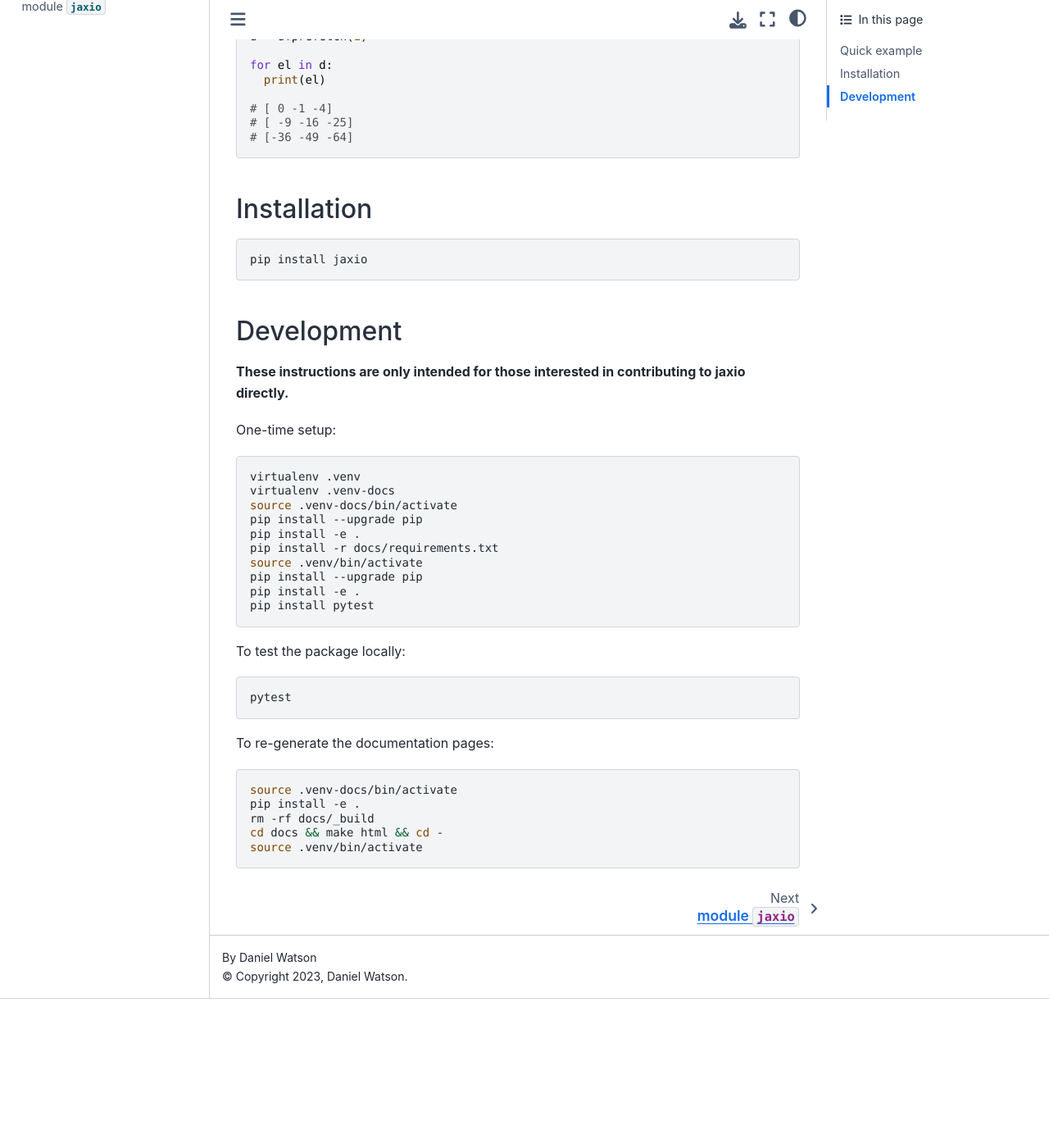
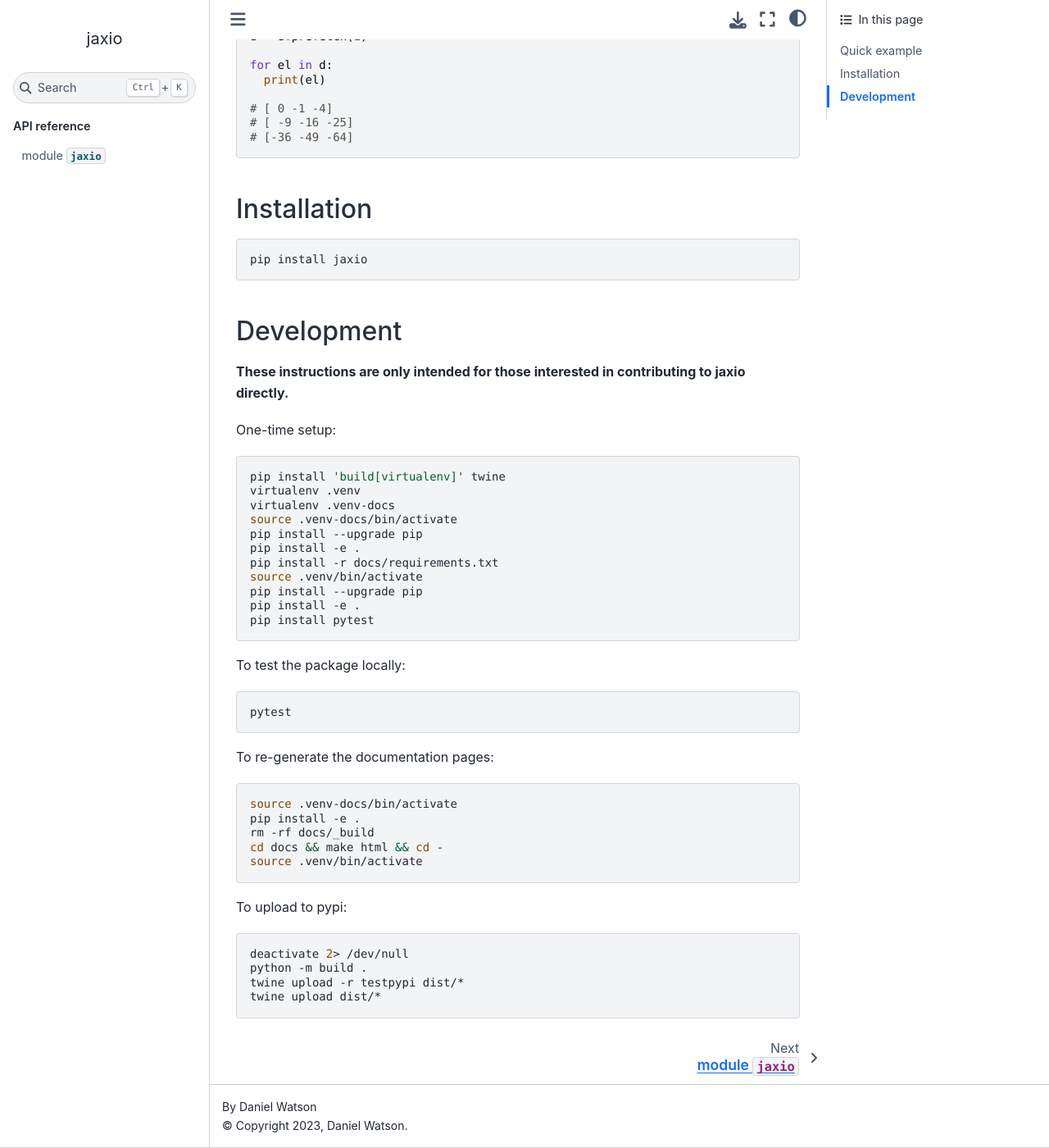
Before and after one commit to danielwatson6/jaxio, a Sphinx documentation site: the page built from docs/index.rst, in a window 1280 px wide and 1400 px high, scrolled down 450 px. Shown: the whole window at 82% size. Built offline with Sphinx 7.4.7 and the Sphinx Book theme 1.1.4, drawn with Linux system fonts in a browser that asks for light colours; before the commit the page ends 1668 px from its top, so only the background shows below that.

Commit message:
better docs

````diff
--- a/README.md
+++ b/README.md
@@ -38,6 +38,7 @@
 One-time setup:
 
 ```bash
+pip install 'build[virtualenv]' twine
 virtualenv .venv
 virtualenv .venv-docs
 source .venv-docs/bin/activate
@@ -65,3 +66,12 @@
 cd docs && make html && cd -
 source .venv/bin/activate
 ```
+
+To upload to pypi:
+
+```bash
+deactivate 2> /dev/null
+python -m build .
+twine upload -r testpypi dist/*
+twine upload dist/*
+```
--- a/docs/conf.py
+++ b/docs/conf.py
@@ -30,3 +30,11 @@
     "toc_title": "In this page",
     "show_toc_level": 2,
 }
+
+html_context = {
+    "display_github": True,
+    "github_user": "danielwatson6",
+    "github_repo": "jaxio", # Repo name
+    "github_version": "main",
+    "conf_py_path": "/source/", # Path in the checkout to the docs root
+}
--- a/requirements.txt
+++ /dev/null
@@ -1,2 +0,0 @@
-jax
-jaxlib
````
Also changed, not shown: setup.py (+1 -6 lines), .readthedocs.yaml (added).
